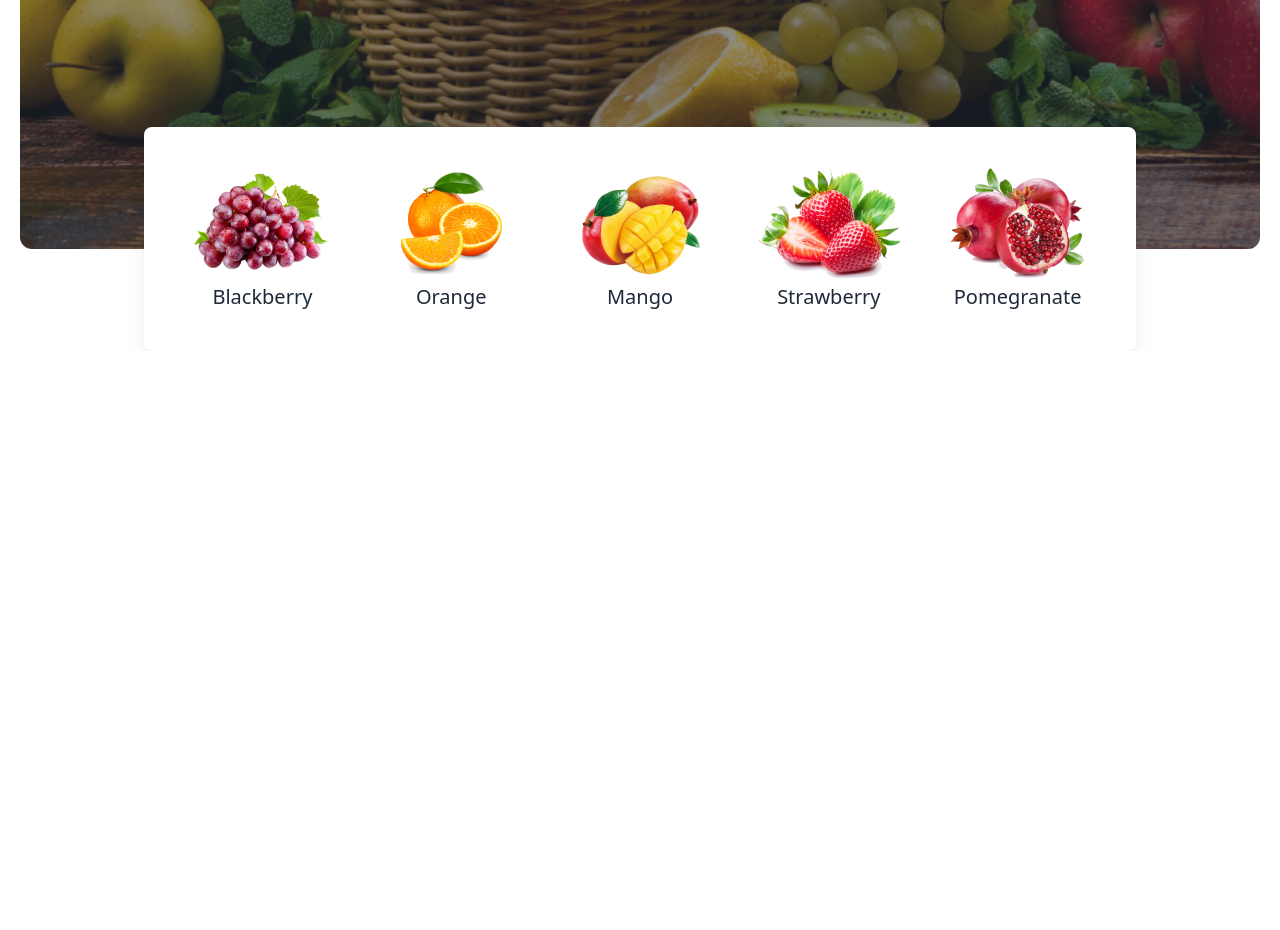
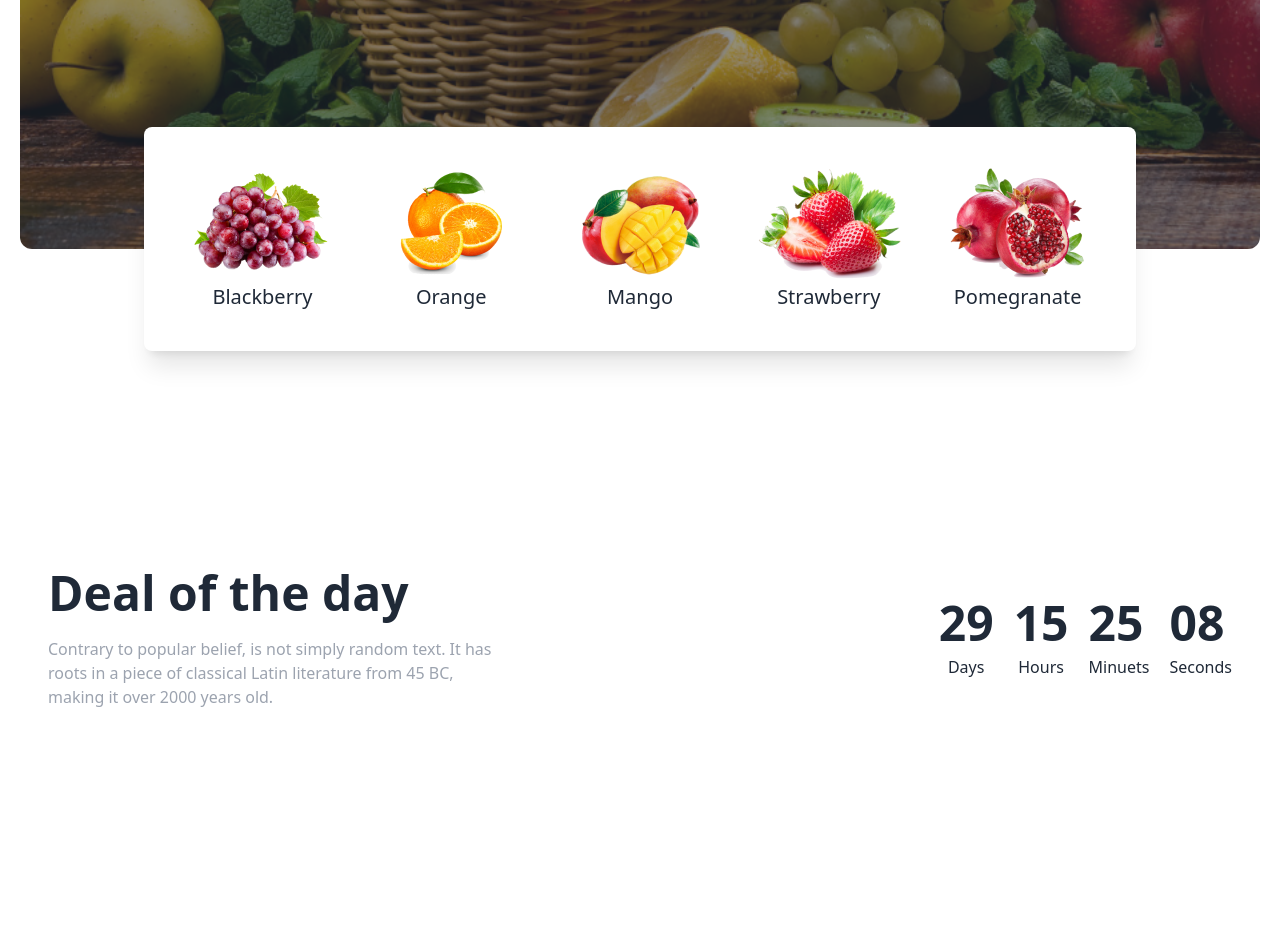
Before and after one commit to rhythmdev/fruit-burst, a plain HTML site: page index.html in a window 1280 px wide. Shown: the part 711-1641 px from the top of the page. Before the commit the page ends 1062 px from the top, so only its background shows below. Drawn offline with nearby package versions, Linux system fonts and the light colour scheme; grey boxes are pictures that could not be loaded.

Commit message:
countdown area done

```diff
--- a/index.html
+++ b/index.html
@@ -25,8 +25,8 @@
                 extend: {
                     colors: {
                         'primary-color': '#F85559',
-                        'text-heading': '#121212',
-                        'text-content': 'rgba(18, 18, 18, 0.60)',
+                        'text-head': '#121212',
+                        'text-content': '#131212',
                         'line-dark': 'rgba(18, 18, 18, 0.80)'
                     }
                 }
@@ -124,7 +124,7 @@
                         <div class="hero-overlay bg-opacity-50"></div>
                         <div class="hero-content text-center text-white text-neutral-content">
                             <div class="">
-                                <h1 class="mb-5 text-4xl lg:text-7xl  font-extrabold ">Exotic tastes at your<br>
+                                <h1 class="mb-5 text-4xl lg:text-7xl  font-black ">Exotic tastes at your<br>
                                     doorstep</h1>
                                 <p class="mb-5 text-xl font-medium">We supply highly quality organic products</p>
                                 <button
@@ -239,7 +239,54 @@
         </section>
         <!-- end of banner area -->
     </header>
-    <main>
+    <main class="container mx-auto">
+
+        <!-- deal of the day area start -->
+        <section class="my-24">
+
+            <div
+                class="container flex flex-col justify-center p-6 mx-auto sm:py-12 lg:py-24 lg:flex-row lg:justify-between">
+                <div
+                    class="flex flex-col justify-center p-6 text-center rounded-sm lg:max-w-md xl:max-w-lg lg:text-left">
+                    <h2 class="text-3xl lg:text-5xl font-black text-head">Deal of the day</h2>
+                    <p class="text-base font-medium text-gray-400 leading-6 mt-5">Contrary to popular belief, is not
+                        simply
+                        random text. It has roots in a piece of classical Latin
+                        literature from 45 BC, making it over 2000 years old.</p>
+                </div>
+                <div class="flex items-center justify-center p-6 mt-8 lg:mt-0   lg:h-96 xl:h-112 2xl:h-128">
+                    <div class="grid grid-flow-col gap-5 text-center auto-cols-max ">
+                        <div class="flex flex-col">
+                            <span class="countdown  text-5xl font-black text-head">
+                                <span style="--value:29;"></span>
+
+                            </span>
+                            <span class="text-base font-medium leading-6 mt-2">Days</span>
+                        </div>
+                        <div class="flex flex-col">
+                            <span class="countdown  text-5xl font-black text-head">
+                                <span style="--value:15;"></span>
+                            </span>
+                            <span class="text-base font-medium leading-6 mt-2">Hours</span>
+                        </div>
+                        <div class="flex flex-col">
+                            <span class="countdown  text-5xl font-black text-head">
+                                <span style="--value:25;"></span>
+                            </span>
+                            <span class="text-base font-medium leading-6 mt-2">Minuets</span>
+                        </div>
+                        <div class="flex flex-col">
+                            <span class="countdown  text-5xl font-black text-head">
+                                <span style="--value:8;"></span>
+                            </span>
+                            <span class="text-base font-medium leading-6 mt-2">Seconds</span>
+                        </div>
+                    </div>
+                </div>
+            </div>
+
+        </section>
+        <!-- end of deal of the day -->
 
     </main>
     <footer>
```
